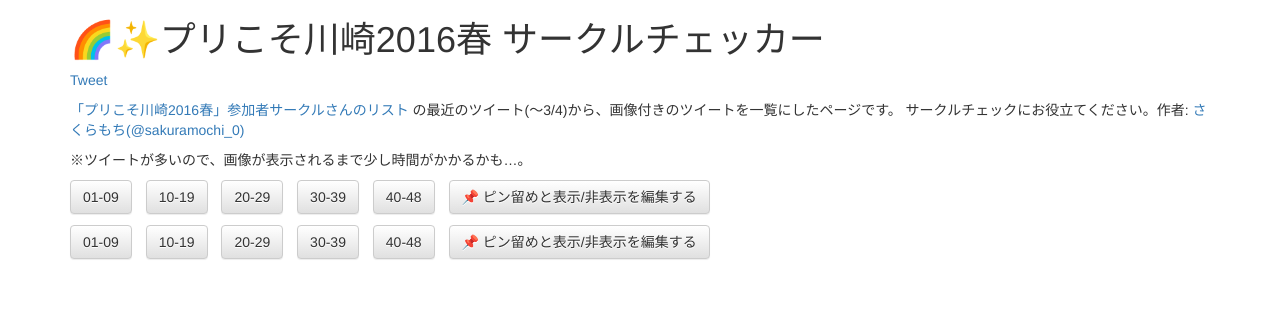
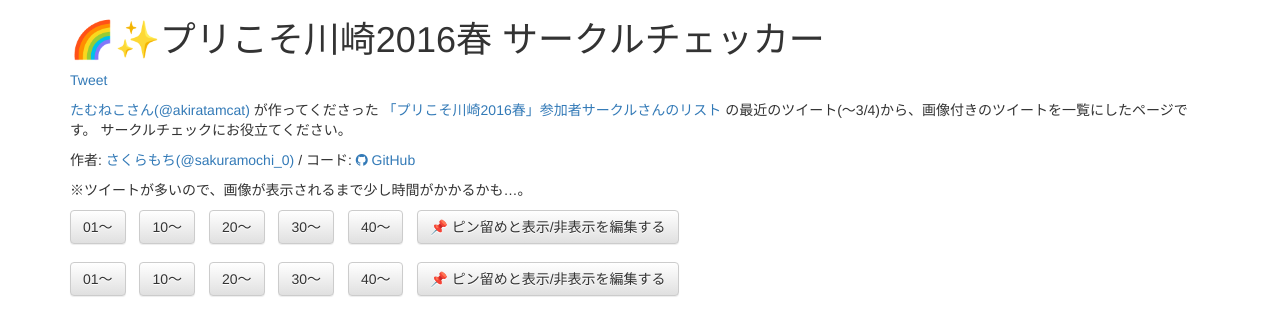
Before and after one commit to sakuramochi0/prikoso-2016-circle-checker, a Django app: template templates/prikoso_2016_circle_checker/index.html in a window 1280 px wide. Shown: the top 336 px of the page. Run offline with Django 3.2, Linux system fonts and the light colour scheme; the template is opened without the code that fills it, so the values that code supplies are empty; some libraries are stand-ins or nearby versions.

Commit message:
Update template. Bugfix: error when index is negative.

```diff
--- a/static/prikoso_2016_circle_checker/style.css
+++ b/static/prikoso_2016_circle_checker/style.css
@@ -1,3 +1,6 @@
 .tweet {
    display: inline-block;
 }
+.page-btn a {
+    margin-bottom: 0.5em;
+}
--- a/templates/prikoso_2016_circle_checker/index.html
+++ b/templates/prikoso_2016_circle_checker/index.html
@@ -10,11 +10,18 @@
 	  <script>!function(d,s,id){var js,fjs=d.getElementsByTagName(s)[0],p=/^http:/.test(d.location)?'http':'https';if(!d.getElementById(id)){js=d.createElement(s);js.id=id;js.src=p+'://platform.twitter.com/widgets.js';fjs.parentNode.insertBefore(js,fjs);}}(document, 'script', 'twitter-wjs');</script>
 	</p>
 	<p>
+	  <a href="https://twitter.com/akiratamcat">
+		たむねこさん(@akiratamcat)
+	  </a>
+	  が作ってくださった
 	  <a href="https://twitter.com/akiratamcat/lists/2016?s=09">
-		「プリこそ川崎2016春」参加者サークルさんのリスト</a>
+		「プリこそ川崎2016春」参加者サークルさんのリスト
+	  </a>
 	  の最近のツイート(〜3/4)から、画像付きのツイートを一覧にしたページです。
-	  サークルチェックにお役立てください。作者:
-	  <a href="https://twitter.com/sakuramochi_0">さくらもち(@sakuramochi_0)</a>
+	  サークルチェックにお役立てください。</p>
+	<p>
+	  作者:
+	  <a href="https://twitter.com/sakuramochi_0">さくらもち(@sakuramochi_0)</a> / コード: <a href="https://github.com/sakuramochi0/prikoso-2016-circle-checker"><span class="fa fa-github"></span> GitHub</a>
 	</p>
 	<p>
 	  ※ツイートが多いので、画像が表示されるまで少し時間がかかるかも…。
@@ -28,11 +35,11 @@
 	</p>
 	{% endif %}
 	<ul class="page-btn list-inline">
-	  <li><a class="btn btn-default" href="{% url 'prikoso_2016_circle_checker.views.index' 1 %}">01-09</a></li>
-	  <li><a class="btn btn-default" href="{% url 'prikoso_2016_circle_checker.views.index' 2 %}">10-19</a></li>
-	  <li><a class="btn btn-default" href="{% url 'prikoso_2016_circle_checker.views.index' 3 %}">20-29</a></li>
-	  <li><a class="btn btn-default" href="{% url 'prikoso_2016_circle_checker.views.index' 4 %}">30-39</a></li>
-	  <li><a class="btn btn-default" href="{% url 'prikoso_2016_circle_checker.views.index' 5 %}">40-48</a></li>
+	  <li><a class="btn btn-default" href="{% url 'prikoso_2016_circle_checker.views.index' 1 %}">01〜</a></li>
+	  <li><a class="btn btn-default" href="{% url 'prikoso_2016_circle_checker.views.index' 2 %}">10〜</a></li>
+	  <li><a class="btn btn-default" href="{% url 'prikoso_2016_circle_checker.views.index' 3 %}">20〜</a></li>
+	  <li><a class="btn btn-default" href="{% url 'prikoso_2016_circle_checker.views.index' 4 %}">30〜</a></li>
+	  <li><a class="btn btn-default" href="{% url 'prikoso_2016_circle_checker.views.index' 5 %}">40〜</a></li>
 	  {% if not edit %}
 	  <li><a class="btn btn-default" href="edit">📌 ピン留めと表示/非表示を編集する</a></li>
 	  {% else %}
@@ -50,7 +57,7 @@
 	<div class="user">
 	  <div class="user-info">
 		<p>
-		  <a href="https://twitter.com/{{ tw.tweet.user.screen_name }}">
+		  <a href="https://twitter.com/{{ user.user.screen_name }}">
 			<span class="space_num">#{{ user.space_num|stringformat:"02d" }} </span>
 			<span class="icon">
 			  <img src="{{ user.user.profile_image_url }}" alt="Twitterアイコン" />
@@ -88,11 +95,11 @@
 
   <div class="footer">
 	<ul class="page-btn list-inline">
-	  <li><a class="btn btn-default" href="{% url 'prikoso_2016_circle_checker.views.index' 1 %}">01-09</a></li>
-	  <li><a class="btn btn-default" href="{% url 'prikoso_2016_circle_checker.views.index' 2 %}">10-19</a></li>
-	  <li><a class="btn btn-default" href="{% url 'prikoso_2016_circle_checker.views.index' 3 %}">20-29</a></li>
-	  <li><a class="btn btn-default" href="{% url 'prikoso_2016_circle_checker.views.index' 4 %}">30-39</a></li>
-	  <li><a class="btn btn-default" href="{% url 'prikoso_2016_circle_checker.views.index' 5 %}">40-48</a></li>
+	  <li><a class="btn btn-default" href="{% url 'prikoso_2016_circle_checker.views.index' 1 %}">01〜</a></li>
+	  <li><a class="btn btn-default" href="{% url 'prikoso_2016_circle_checker.views.index' 2 %}">10〜</a></li>
+	  <li><a class="btn btn-default" href="{% url 'prikoso_2016_circle_checker.views.index' 3 %}">20〜</a></li>
+	  <li><a class="btn btn-default" href="{% url 'prikoso_2016_circle_checker.views.index' 4 %}">30〜</a></li>
+	  <li><a class="btn btn-default" href="{% url 'prikoso_2016_circle_checker.views.index' 5 %}">40〜</a></li>
 	  {% if not edit %}
 	  <li><a class="btn btn-default" href="edit">📌 ピン留めと表示/非表示を編集する</a></li>
 	  {% else %}
--- a/views.py
+++ b/views.py
@@ -119,7 +119,7 @@
             users.append({
                 'space_num': num,
                 'user': user,
-                'tweets_list': [pins, tweets[:6 - pins.count()]],
+                'tweets_list': [pins, tweets[:max(0, 6 - pins.count())]],
             })
 
     return render(request, 'prikoso_2016_circle_checker/index.html', {'users': users, 'edit': edit})
```
